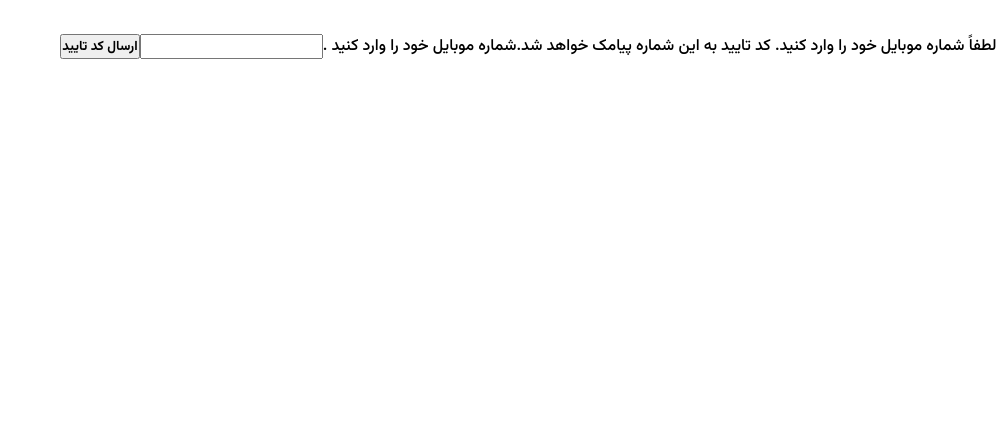
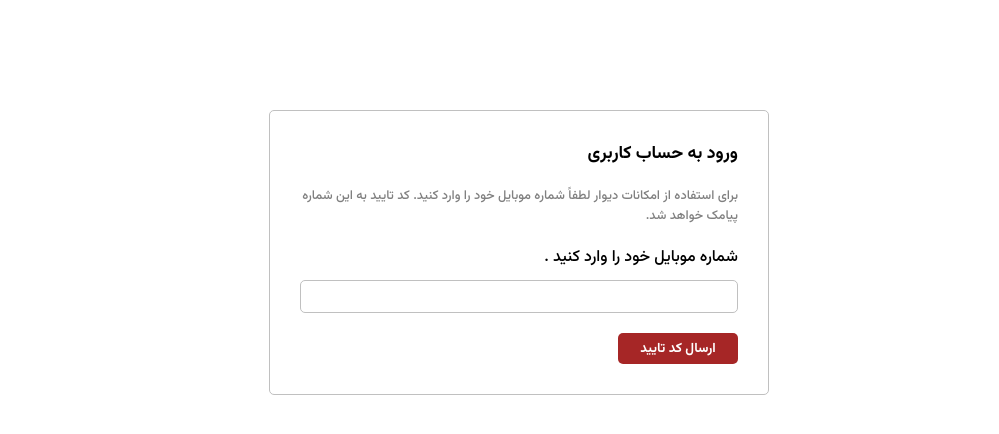
Before and after one commit to pouriashiralipour/divar-react, a React (Vite) app: page /auth in a window 1280 px wide. Shown: the top 434 px of the page, without its empty margins (281-1280 px from the left). Built offline with nearby package versions, Linux system fonts and the light colour scheme; no server answers.

Commit message:
add styles to form

```diff
--- a/src/components/CheckOtpForm.jsx
+++ b/src/components/CheckOtpForm.jsx
@@ -1,5 +1,7 @@
 import { useQuery } from "@tanstack/react-query";
 import { useNavigate } from "react-router";
+
+import styles from "./CheckOtpForm.module.css";
 import { checkOtp } from "src/services/auth";
 import { getProfile } from "src/services/user";
 import { setCookie } from "src/utils/cookie";
@@ -26,7 +28,7 @@
   };
 
   return (
-    <form onSubmit={submitHandler}>
+    <form className={styles.form} onSubmit={submitHandler}>
       <p>تایید کد پیامک شده</p>
       <span>
         کد پیامک شده به شماره «{mobile}» را وارد کنید. کد تایید را وارد کنید.
@@ -39,7 +41,9 @@
         onChange={(event) => setCode(event.target.value)}
       />
       <button type='submit'>ورود</button>
-      <button onClick={() => setStep(1)}>تغییر شماره تلفن</button>
+      <button className={styles.backButton} onClick={() => setStep(1)}>
+        تغییر شماره تلفن
+      </button>
     </form>
   );
 };
--- /dev/null
+++ b/src/components/CheckOtpForm.module.css
@@ -0,0 +1,46 @@
+.form {
+  max-width: 500px;
+  margin: auto;
+  display: flex;
+  flex-direction: column;
+  margin-top: 100px;
+  border: 1px solid silver;
+  border-radius: 5px;
+  padding: 30px;
+}
+
+.form p {
+  font-size: 1.1rem;
+  font-weight: 400;
+  margin-bottom: 20px;
+}
+
+.form span {
+  color: grey;
+  font-size: 0.8rem;
+  margin-bottom: 20px;
+}
+.form input {
+  margin: 10px 0 20px;
+  padding: 5px;
+  border-radius: 5px;
+  border: 1px solid silver;
+}
+
+.form button {
+  width: 70px;
+  padding: 5px 10px;
+  border: none;
+  background-color: #a62626;
+  color: #fff;
+  border-radius: 5px;
+  cursor: pointer;
+}
+
+.form .backButton {
+  background-color: #fff;
+  color: #a62626;
+  border: 1px solid #a62626;
+  width: 150px;
+  margin-top: 30px;
+}
--- a/src/components/SendOtpForm.jsx
+++ b/src/components/SendOtpForm.jsx
@@ -1,4 +1,5 @@
 import { sendOtp } from "src/services/auth";
+import styles from "./SendOtpForm.module.css";
 
 const SendOtpForm = ({ mobile, setMobile, setStep }) => {
   const submitHandler = async (event) => {
@@ -14,7 +15,7 @@
   };
 
   return (
-    <form onSubmit={submitHandler}>
+    <form className={styles.form} onSubmit={submitHandler}>
       <p>ورود به حساب کاربری</p>
       <span>
         برای استفاده از امکانات دیوار لطفاً شماره موبایل خود را وارد کنید. کد
--- /dev/null
+++ b/src/components/SendOtpForm.module.css
@@ -0,0 +1,38 @@
+.form {
+  max-width: 500px;
+  margin: auto;
+  display: flex;
+  flex-direction: column;
+  margin-top: 100px;
+  border: 1px solid silver;
+  border-radius: 5px;
+  padding: 30px;
+}
+
+.form p {
+  font-size: 1.1rem;
+  font-weight: 400;
+  margin-bottom: 20px;
+}
+
+.form span {
+  color: grey;
+  font-size: 0.8rem;
+  margin-bottom: 20px;
+}
+.form input {
+  margin: 10px 0 20px;
+  padding: 5px;
+  border-radius: 5px;
+  border: 1px solid silver;
+}
+
+.form button {
+  width: 120px;
+  padding: 5px 10px;
+  border: none;
+  background-color: #a62626;
+  color: #fff;
+  border-radius: 5px;
+  cursor: pointer;
+}
```
